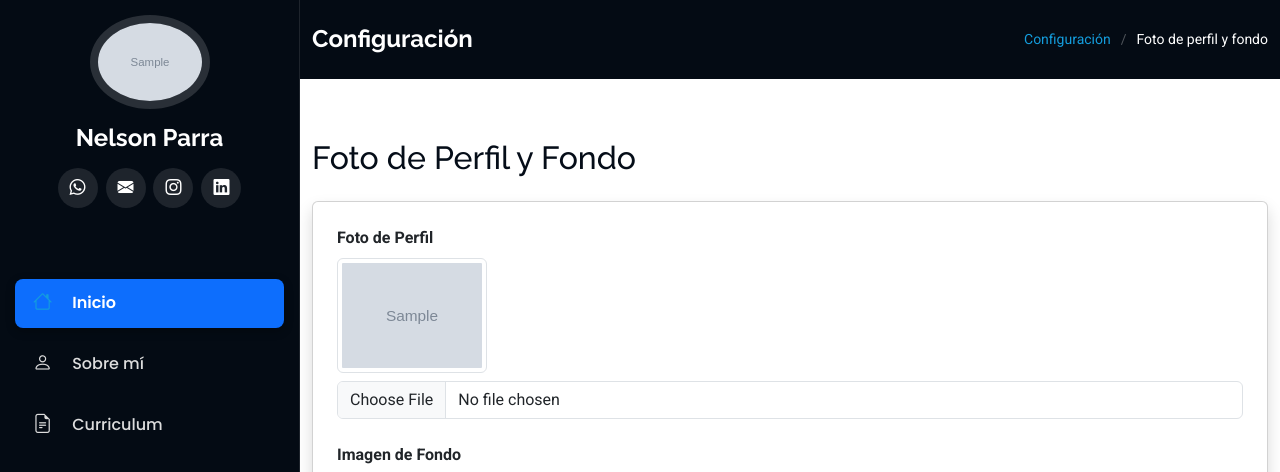
After one commit to Xbox-hash/Xbox_hash, a Django app: page /configuracion/ in a window 1280 px wide. The commit adds this page. Shown: the top 472 px of the page. Run offline with Django 5.2, Linux system fonts and the light colour scheme; a user stored in the database is signed in; grey boxes marked "Sample" are stand-in pictures; a database or web service that is not in the repository returns one stand-in record (values such as "Sample title"); some libraries are stand-ins or nearby versions.

Commit message:
vamos a probarlo viejo

```diff
--- a/portfolio/urls.py
+++ b/portfolio/urls.py
@@ -34,6 +34,7 @@ urlpatterns = [
     path('panel-administracion/posteos/', views.listar_posteos, name="listar_posteos"),
     path('panel-administracion/posteos/editar/<str:id>/', views.editar_posteo, name="editar"),
     path('panel-administracion/posteos/eliminar/<str:id>/', views.eliminar_posteo, name="eliminar"),
+    path('configuracion/', views.configuracion, name="configuracion"),
 
 ]
 
--- a/principal/templates/principal/base.html
+++ b/principal/templates/principal/base.html
@@ -45,7 +45,7 @@
     <i class="header-toggle d-xl-none bi bi-list"></i>
 
     <div class="profile-img">
-      <img src="{% static 'img/mifoto.jpeg' %}" alt="" class="img-fluid rounded-circle">
+      <img src="{{ configuracion.foto }}" alt="Foto de perfil" class="img-fluid rounded-circle">
     </div>
 
     <a href="{% url 'inicio' %}" class="logo d-flex align-items-center justify-content-center">
--- /dev/null
+++ b/principal/templates/principal/configuracion.html
@@ -0,0 +1,54 @@
+{% extends "base.html" %}
+{% load static %}
+{% block contenido %}
+
+<!-- Page Title -->
+<div class="page-title dark-background">
+    <div class="container d-lg-flex justify-content-between align-items-center">
+        <h1 class="mb-2 mb-lg-0">Configuración</h1>
+        <nav class="breadcrumbs">
+            <ol>
+                <li><a href="{% url 'configuracion' %}">Configuración</a></li>
+                <li class="current">Foto de perfil y fondo</li>
+            </ol>
+        </nav>
+    </div>
+</div><!-- End Page Title -->
+
+<!-- Configuración -->
+<section class="section">
+    <div class="container" data-aos="fade-up">
+        <h2 class="mb-4">Foto de Perfil y Fondo</h2>
+
+        <div class="card shadow p-4">
+            <form method="POST" enctype="multipart/form-data">
+                {% csrf_token %}
+
+                <!-- Foto de Perfil -->
+                <div class="mb-4">
+                    <label for="foto_perfil" class="form-label fw-bold">Foto de Perfil</label><br>
+                    {% if configuracion.foto_perfil %}
+                        <img src="{{ configuracion.foto_perfil }}" alt="Foto de perfil" class="img-thumbnail mb-2" style="max-width: 150px;">
+                    {% else %}
+                        <p class="text-muted">No hay foto cargada.</p>
+                    {% endif %}
+                    <input type="file" name="foto_perfil" id="foto_perfil" class="form-control">
+                </div>
+
+                <!-- Fondo -->
+                <div class="mb-4">
+                    <label for="fondo" class="form-label fw-bold">Imagen de Fondo</label><br>
+                    {% if configuracion.fondo %}
+                        <img src="{{ configuracion.fondo }}" alt="Fondo" class="img-thumbnail mb-2" style="max-width: 300px;">
+                    {% else %}
+                        <p class="text-muted">No hay fondo cargado.</p>
+                    {% endif %}
+                    <input type="file" name="fondo" id="fondo" class="form-control">
+                </div>
+
+                <button type="submit" class="btn btn-primary">Guardar Cambios</button>
+            </form>
+        </div>
+    </div>
+</section>
+{% endblock contenido %}
--- a/principal/templates/principal/index.html
+++ b/principal/templates/principal/index.html
@@ -4,7 +4,7 @@
 <!-- Hero Section -->
 <section id="hero" class="hero section dark-background">
 
-  <img src="{% static 'img/fondo1.jpeg' %}" alt="" data-aos="fade-in" class="">
+  <img src="{{ configuracion.fondo }}" alt="Fondo" data-aos="fade-in" class="">
 
   <div class="container" data-aos="fade-up" data-aos-delay="100">
     <h2>Nelson Parra</h2>
@@ -42,7 +42,7 @@
 
     <div class="row gy-4 justify-content-center">
       <div class="col-lg-4">
-        <img src="{% static 'img/mifoto.jpeg' %}" alt="Foto de perfil" class="img-fluid rounded-circle">
+        <img src="{{ configuracion.foto }}" alt="Foto de perfil" class="img-fluid rounded-circle">
       </div>
       <div class="col-lg-8 content">
         <h2>Desarrollador Backend & Apasionado por la Tecnología</h2>
--- a/principal/templates/principal/panel-administracion.html
+++ b/principal/templates/principal/panel-administracion.html
@@ -34,6 +34,11 @@
                         style="background-color: #007bff; color: white;">
                         Administrar posteos existentes
                     </a>
+                    <a href="{% url 'configuracion' %}" class="btn btn-secondary"
+                        style="background-color: #6c757d; color: white;">
+                        Configuración
+                    </a>
+
                 </div>
 
 
--- a/principal/views.py
+++ b/principal/views.py
@@ -176,3 +176,39 @@ def eliminar_posteo(request, id):
     db = conectar_db()
     db.delete_one({"_id": ObjectId(id)})
     return redirect("listar_posteos")
+
+@login_required
+def configuracion(request):
+    if request.method == "POST":
+        foto_perfil = request.FILES.get("foto_perfil")
+        fondo = request.FILES.get("fondo")
+
+        data_update = {}
+
+        # Subir foto de perfil
+        if foto_perfil:
+            resultado = cloudinary.uploader.upload(foto_perfil)
+            data_update["foto_perfil"] = resultado.get("secure_url")
+
+        # Subir fondo
+        if fondo:
+            resultado = cloudinary.uploader.upload(fondo)
+            data_update["fondo"] = resultado.get("secure_url")
+
+        if data_update:
+            db = conectar_db()
+            # Guardamos en una colección "configuracion"
+            # Si existe, actualizamos el único documento
+            db_config = db.configuracion
+            existente = db_config.find_one({})
+            if existente:
+                db_config.update_one({"_id": existente["_id"]}, {"$set": data_update})
+            else:
+                db_config.insert_one(data_update)
+
+        return redirect("configuracion")
+
+    # GET → mostrar lo que ya está guardado
+    db = conectar_db()
+    configuracion = db.configuracion.find_one({}) or {}
+    return render(request, "configuracion.html", {"configuracion": configuracion})
```
Also changed, not shown: principal/templates/principal/login.html (+14 -12 lines).
